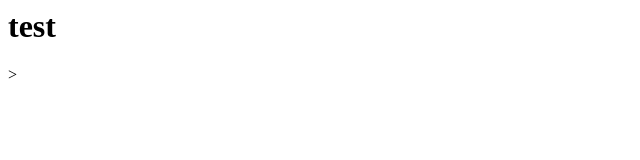
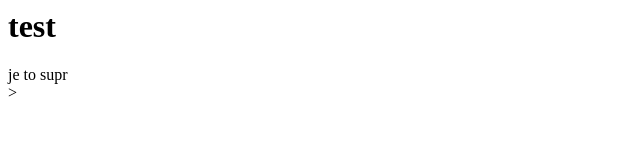
Before and after one commit to kkristal/kkristal.github.io, a plain HTML site: page index.html in a window 1280 px wide. Shown: the full height of the page, 0-640 px from the left. Drawn offline with Linux system fonts and the light colour scheme.

Commit message:
first div

```diff
--- a/index.html
+++ b/index.html
@@ -1,8 +1,14 @@
 <html>
     <head>
         <title>github pages test</title>
+        <style>
+            div {
+                border: '1px solid red',
+            }
+        </style>
     </head>
     <body>
         <h1>test</h1>
+        <div>je to supr</div>
     </body>
 </html>>
```
